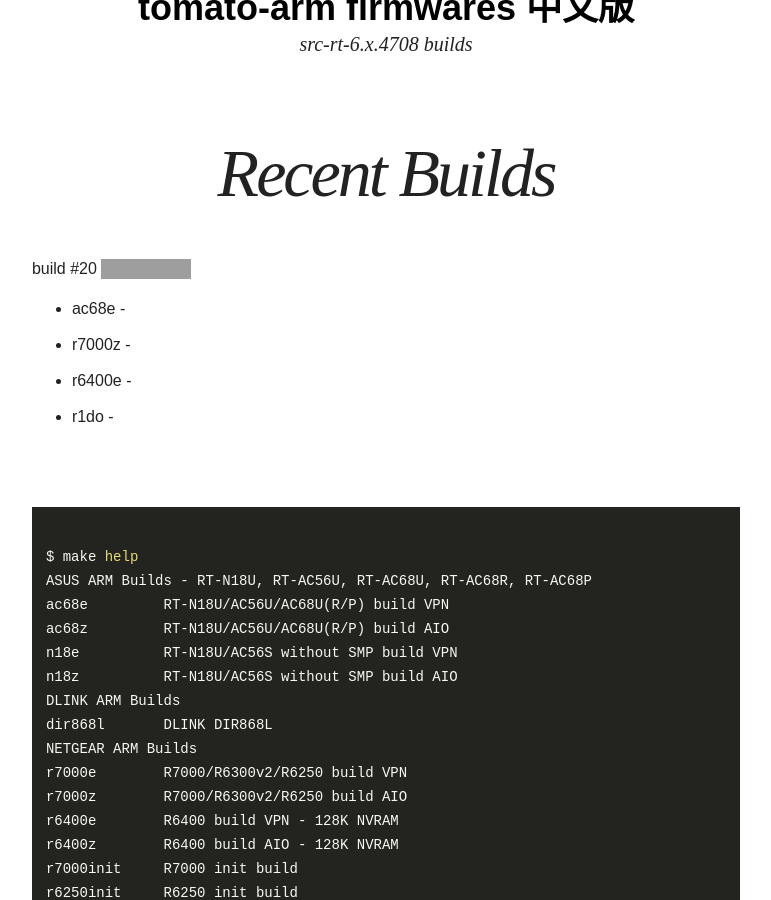
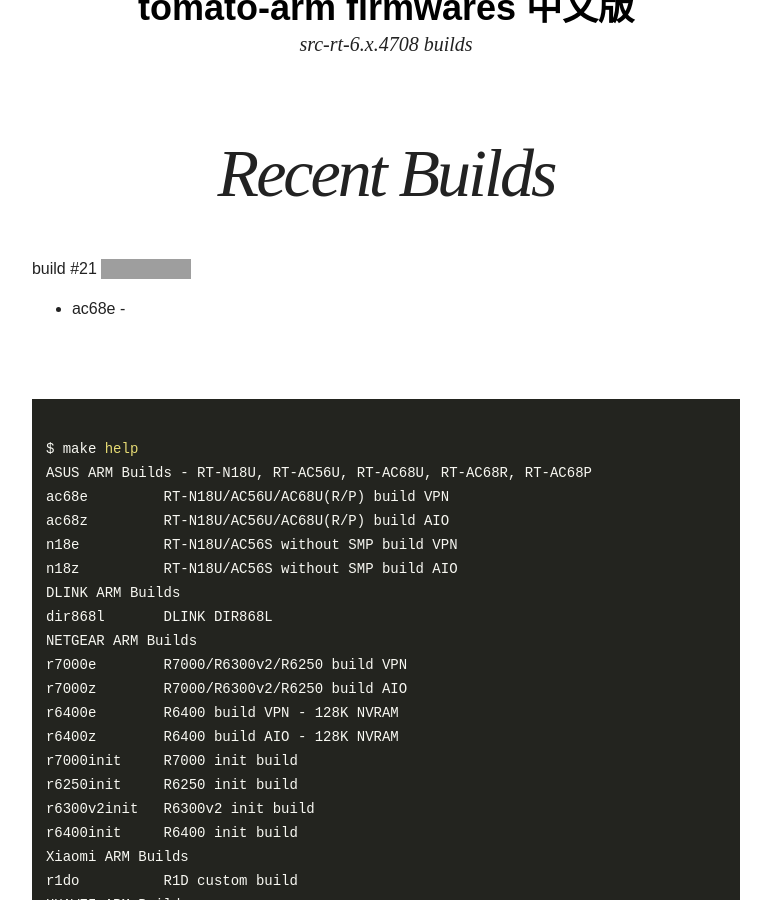
Before and after one commit to oglopss/tomato-arm-ci-jekyll, a Jekyll site: the page built from index.html, in a window 1280 px wide and 900 px high, scrolled down 339 px. Shown: the whole window, without its empty margins (254-1025 px from the left). Built offline with Jekyll 4.4.1, drawn with Linux system fonts in a browser that asks for light colours; nearby versions of some CDN libraries; grey boxes are pictures that could not be loaded.

Commit message:
Travis build 21 ac68e pushed to gh-pages

```diff
--- a/_data/ss.yml
+++ b/_data/ss.yml
@@ -1,6 +1,3 @@
-build: 20
+build: 21
 files:
   - 0001 ac68e
-  - 0005 r1do
-  - 0004 r6400e
-  - 0003 r7000z
```
